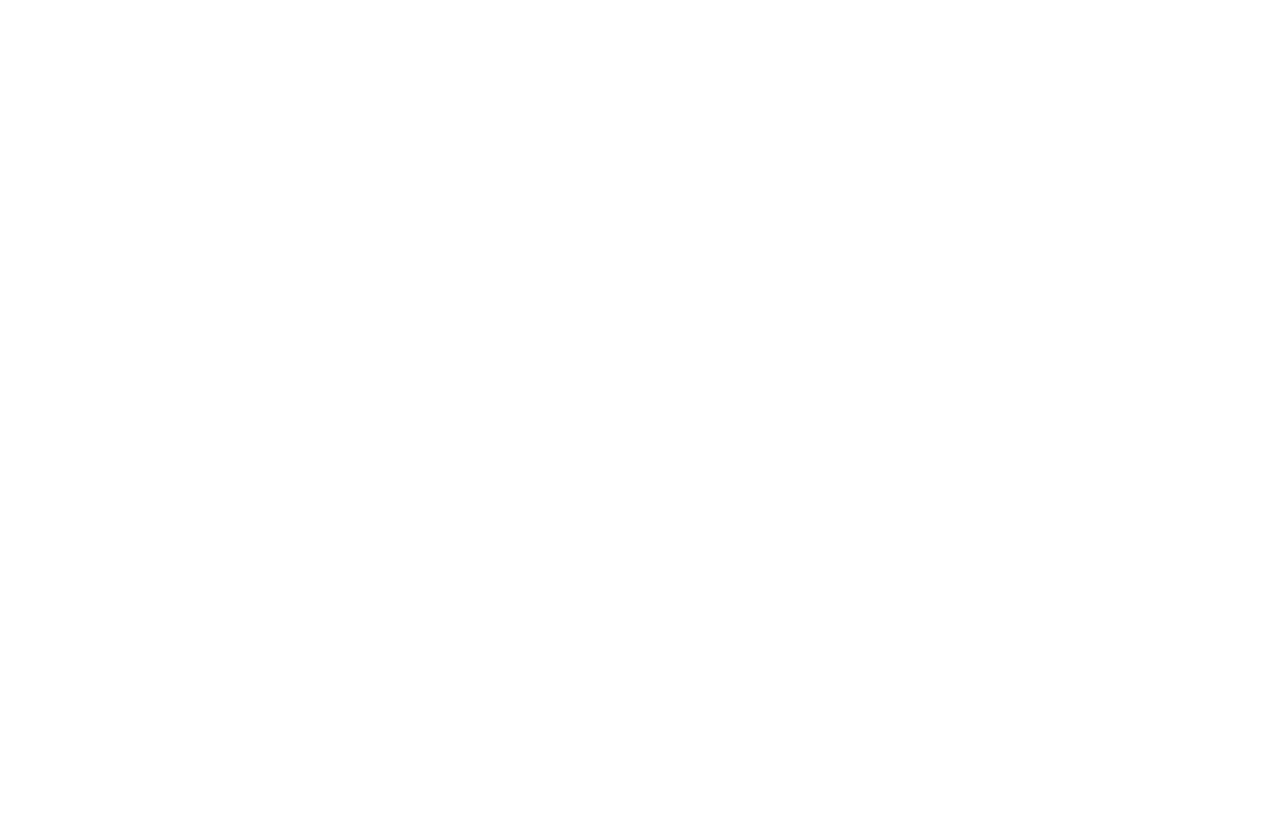
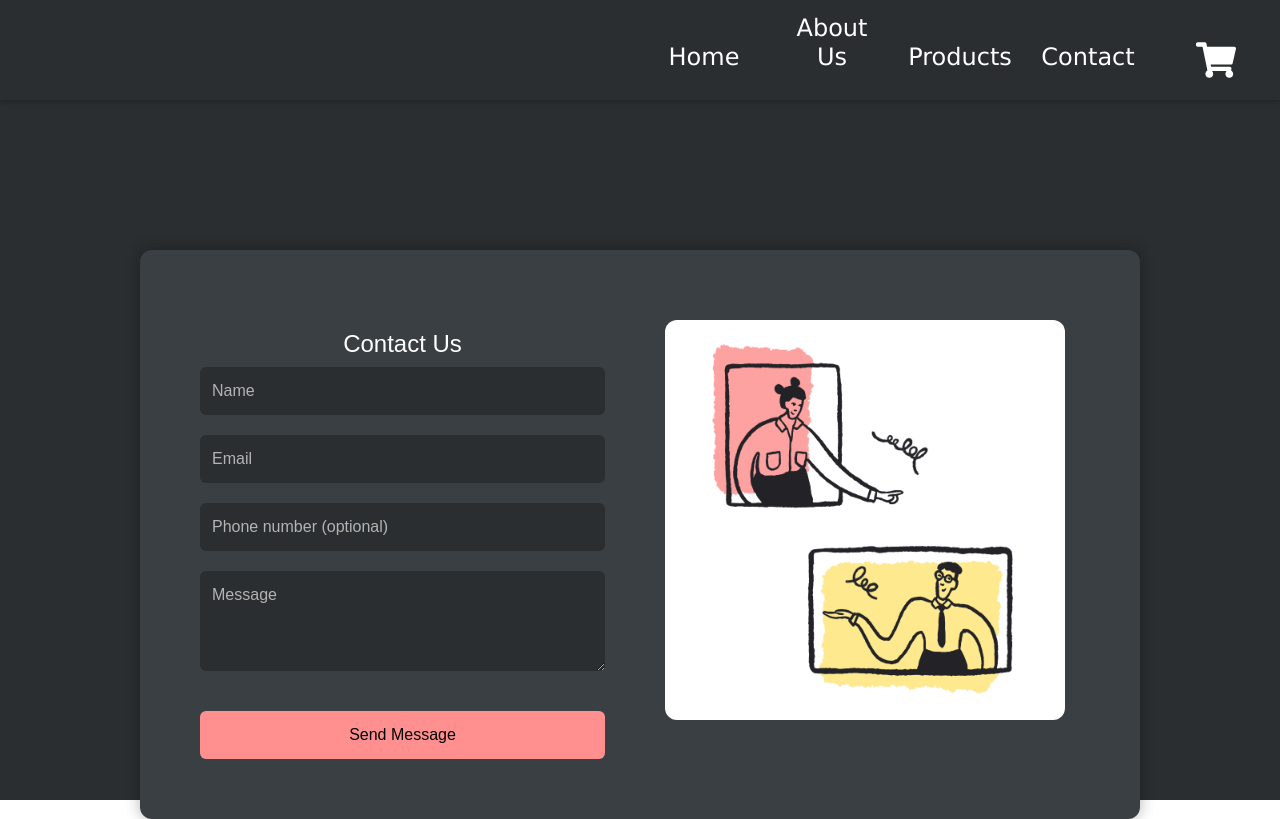
Before and after one commit to khushipatell/cse5234-project, a React (Create React App) app in the folder collapsing-drums/: page /contactUs in a window 1280 px wide. Before the commit this address had no page. Built offline with nearby package versions, Linux system fonts and the light colour scheme.

Commit message:
contact us page

```diff
--- a/collapsing-drums/src/App.js
+++ b/collapsing-drums/src/App.js
@@ -8,6 +8,7 @@
 import ViewOrder from './components/viewOrder';
 import ViewConfirmation from './components/viewConfirmation';
 import Home from './components/home';
+import ContactUs from './components/contactUs';
 
 
 function App() {
@@ -22,6 +23,7 @@
             <Route path='/purchase/shippingEntry' element={<ShippingEntry/>}/>
             <Route path='/purchase/viewOrder' element={<ViewOrder/>}/>
             <Route path='/purchase/viewConfirmation' element={<ViewConfirmation/>}/>
+            <Route path='/contactUs' element={<ContactUs/>}/>
             <Route path='/' element={<Navigate replace to="/home"/>}/>
           </Routes>
         </div>
--- /dev/null
+++ b/collapsing-drums/src/components/contactUs.jsx
@@ -0,0 +1,124 @@
+import React, { useState } from 'react';
+import Header from "./header";
+import Footer from "./footer";
+import "../css/site.css";
+import "../css/contactUs.css";
+import homeImage from '../assets/contactUs.png';
+
+const ContactUs = () => {
+  const [formData, setFormData] = useState({
+    name: '',
+    email: '',
+    phone: '',
+    comment: ''
+  });
+
+  const [formSubmitted, setFormSubmitted] = useState(false);
+  const [errors, setErrors] = useState({});
+
+  const handleChange = (e) => {
+    setFormData({ ...formData, [e.target.name]: e.target.value });
+  };
+
+  const validateForm = () => {
+    let formErrors = {};
+
+    if (!formData.name) {
+      formErrors.name = "Name is required";
+    }
+    if (!formData.email) {
+      formErrors.email = "Email is required";
+    } else if (!/\S+@\S+\.\S+/.test(formData.email)) {
+      formErrors.email = "Email is invalid";
+    }
+    if (!formData.comment) {
+      formErrors.comment = "Message is required";
+    }
+
+    setErrors(formErrors);
+    return Object.keys(formErrors).length === 0;
+  };
+
+  const handleSubmit = (e) => {
+    e.preventDefault();
+    if (validateForm()) {
+      console.log('Form submitted:', formData);
+      setFormSubmitted(true);
+    }
+  };
+
+  const handleNewForm = () => {
+    setFormData({
+      name: '',
+      email: '',
+      phone: '',
+      comment: ''
+    });
+    setFormSubmitted(false);
+    setErrors({});
+  };
+
+  return (
+    <div className="body container-fluid">
+      <Header />
+      <div className="contact-container">
+
+        {formSubmitted ? (
+          <div className="form-submitted-message">
+            <h2>Thank you for contacting us.</h2>
+            <br />
+            <h2>We will get back to you soon.</h2>
+            <button onClick={handleNewForm}>Submit Another Form</button>
+          </div>
+          ) : (
+          <form className="contact-form" onSubmit={handleSubmit}>
+            <h2>Contact Us</h2>
+
+            <input
+              type="text"
+              name="name"
+              placeholder="Name"
+              value={formData.name}
+              onChange={handleChange}
+            />
+            {errors.name && <span className="error">{errors.name}</span>}
+
+            <input
+              type="email"
+              name="email"
+              placeholder="Email"
+              value={formData.email}
+              onChange={handleChange}
+            />
+            {errors.email && <span className="error">{errors.email}</span>}
+
+            <input
+              type="text"
+              name="phone"
+              placeholder="Phone number (optional)"
+              value={formData.phone}
+              onChange={handleChange}
+            />
+
+            <textarea
+              name="comment"
+              placeholder="Message"
+              value={formData.comment}
+              onChange={handleChange}
+            />
+            {errors.comment && <span className="error">{errors.comment}</span>}
+
+            <button type="submit">Send Message</button>
+          </form>
+        )}
+
+        <div className="contact-image">
+          <img src={homeImage} alt="Contact Us" />
+        </div>
+      </div>
+      <Footer />
+    </div>
+  );
+};
+
+export default ContactUs;
--- a/collapsing-drums/src/components/header.jsx
+++ b/collapsing-drums/src/components/header.jsx
@@ -23,6 +23,7 @@
     };
 
     const handleContactClick = () => {
+        navigate("/contactUs");
     };
 
     return (
--- /dev/null
+++ b/collapsing-drums/src/css/contactUs.css
@@ -0,0 +1,95 @@
+/* Contact sontainer */
+.contact-container {
+    display: flex;
+    background-color: #3a3f44;
+    border-radius: 12px;
+    padding: 60px;
+    box-shadow: 0px 0px 15px rgba(0, 0, 0, 0.3);
+    max-width: 1000px;
+    margin: 0 auto;
+    margin-top: 150px;
+}
+
+/* Fill form section */
+.contact-form, .form-submitted-message {
+    display: flex;
+    flex-direction: column;
+    flex: 1;
+    margin-right: 50px;
+}
+
+.contact-form input,
+.contact-form textarea {
+    background-color: #2a2e30;
+    border: none;
+    border-radius: 6px;
+    padding: 12px;
+    margin-bottom: 20px;
+    font-size: 16px;
+    color: white;
+
+}
+
+.contact-form input::placeholder,
+.contact-form textarea::placeholder {
+    color: #b3b3b3;
+}
+
+.contact-form textarea {
+    height: 100px;
+}
+
+.contact-form button, .form-submitted-message button {
+    padding: 12px 20px;
+    background-color: #ff908f;
+    color: rgb(0, 0, 0);
+    border: none;
+    border-radius: 6px;
+    cursor: pointer;
+    font-size: 16px;
+}
+
+.contact-form button:hover, .form-submitted-message button:hover {
+    background-color: #e5ce74;
+    transition: background-color 0.3s ease;
+}
+
+/* Image */
+.contact-image {
+    flex: 1;
+    display: grid;
+    justify-content: left;
+    padding: 10px;
+    position: sticky;
+}
+
+.contact-image img {
+    height: 400px;
+    width: 400px;
+    border-radius: 12px;
+}
+
+/* After submission */
+.form-submitted-message {
+    color: #ffffff;
+    font-size: 20px;
+    text-align: center;
+    margin-top: 20px;
+}
+
+.form-submitted-message button {
+    padding: 12px 20px;
+    border: none;
+    border-radius: 6px;
+    cursor: pointer;
+    font-size: 16px;
+    margin-top: 20px;
+}
+
+.form-submitted-message h2,
+.contact-form h2 {
+    color: #ffffff;
+    font-size: 24px;
+    text-align: center;
+    margin-top: 20px;
+}
```
Also changed, not shown: collapsing-drums/src/assets/contactUs.png (added).
